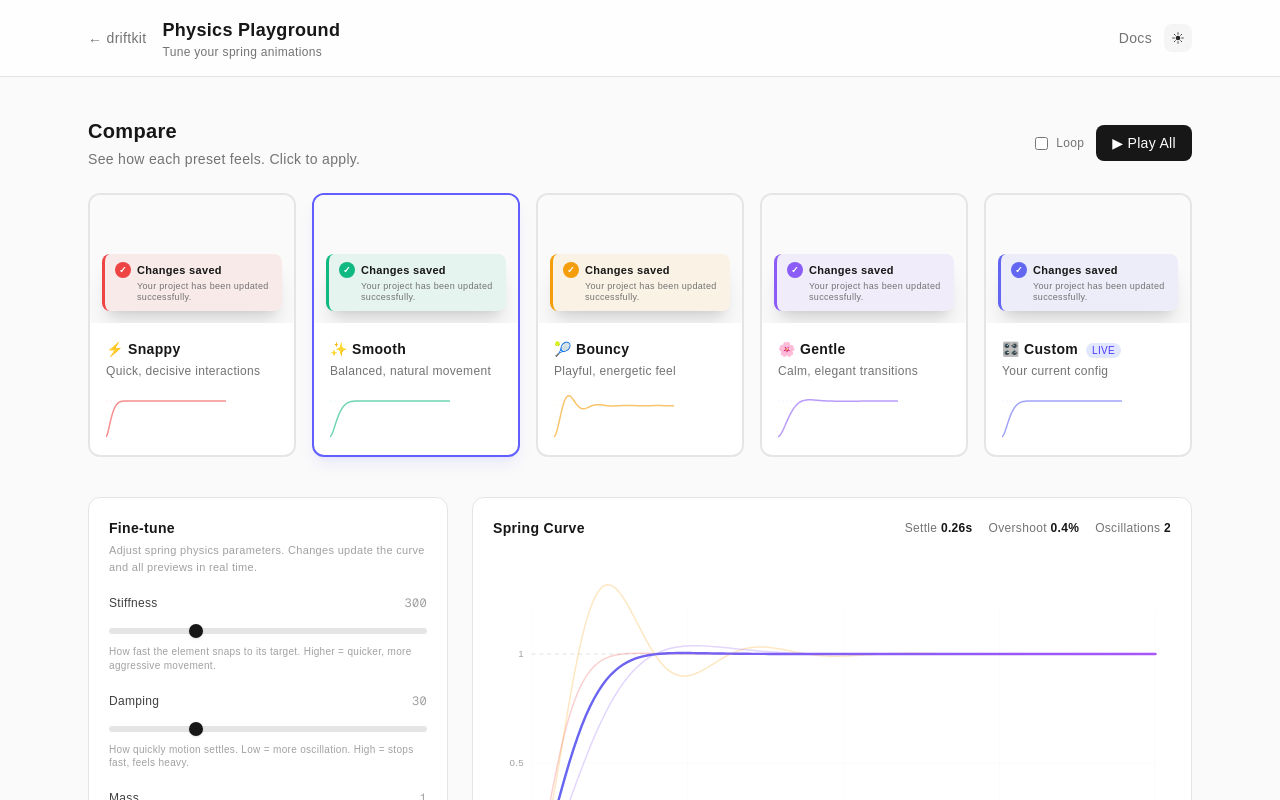
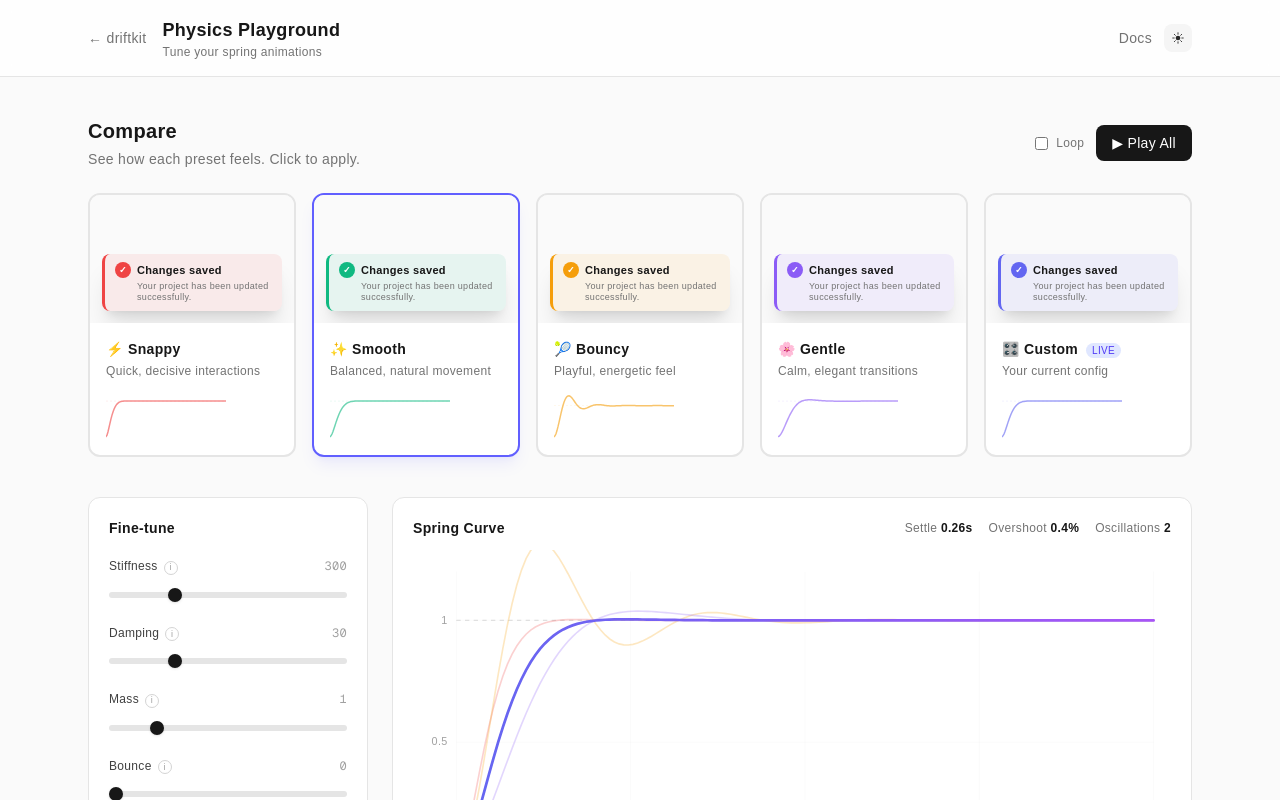
Before and after one commit to kippledigital/driftkit, a Next.js app: page /playground in a window 1280 px wide. Shown: the top 800 px of the page. Built offline with nearby package versions, Linux system fonts and the light colour scheme; a web font is replaced by a local one.

Commit message:
fix: replace inline descriptions with hover tooltips on slider labels

```diff
--- a/src/app/playground/page.tsx
+++ b/src/app/playground/page.tsx
@@ -462,17 +462,22 @@ export default function PhysicsPlayground() {
         </section>
 
         {/* Controls + Curve */}
-        <section className="grid grid-cols-1 lg:grid-cols-[360px_1fr] gap-6">
+        <section className="grid grid-cols-1 lg:grid-cols-[280px_1fr] gap-6">
           {/* Sliders */}
           <div className="rounded-xl border border-neutral-200 dark:border-neutral-800 bg-white dark:bg-neutral-900 p-5 space-y-5">
-            <div>
-              <h3 className="text-sm font-semibold text-neutral-900 dark:text-white">Fine-tune</h3>
-              <p className="text-[11px] text-neutral-400 mt-1">Adjust spring physics parameters. Changes update the curve and all previews in real time.</p>
-            </div>
+            <h3 className="text-sm font-semibold text-neutral-900 dark:text-white">Fine-tune</h3>
             {sliders.map(s => (
               <div key={s.key}>
                 <div className="flex justify-between mb-1.5">
-                  <span className="text-xs font-medium text-neutral-700 dark:text-neutral-300">{s.label}</span>
+                  <span className="text-xs font-medium text-neutral-700 dark:text-neutral-300 flex items-center gap-1.5">
+                    {s.label}
+                    <span className="relative group">
+                      <span className="inline-flex items-center justify-center w-3.5 h-3.5 rounded-full border border-neutral-300 dark:border-neutral-600 text-[9px] text-neutral-400 cursor-help leading-none">i</span>
+                      <span className="absolute bottom-full left-1/2 -translate-x-1/2 mb-1.5 px-2.5 py-1.5 text-[11px] leading-snug text-white bg-neutral-800 dark:bg-neutral-700 rounded-lg shadow-lg whitespace-normal w-48 text-center opacity-0 pointer-events-none group-hover:opacity-100 transition-opacity z-20">
+                        {s.hint}
+                      </span>
+                    </span>
+                  </span>
                   <span className="text-xs text-neutral-400 font-mono">{config[s.key as keyof PhysicsConfig]}</span>
                 </div>
                 <input
@@ -485,7 +490,6 @@ export default function PhysicsPlayground() {
                     [&::-webkit-slider-thumb]:rounded-full [&::-webkit-slider-thumb]:bg-neutral-900 dark:[&::-webkit-slider-thumb]:bg-white
                     [&::-webkit-slider-thumb]:cursor-pointer [&::-webkit-slider-thumb]:shadow-sm"
                 />
-                <p className="text-[10px] text-neutral-400 mt-1 leading-snug">{s.hint}</p>
               </div>
             ))}
           </div>
```
